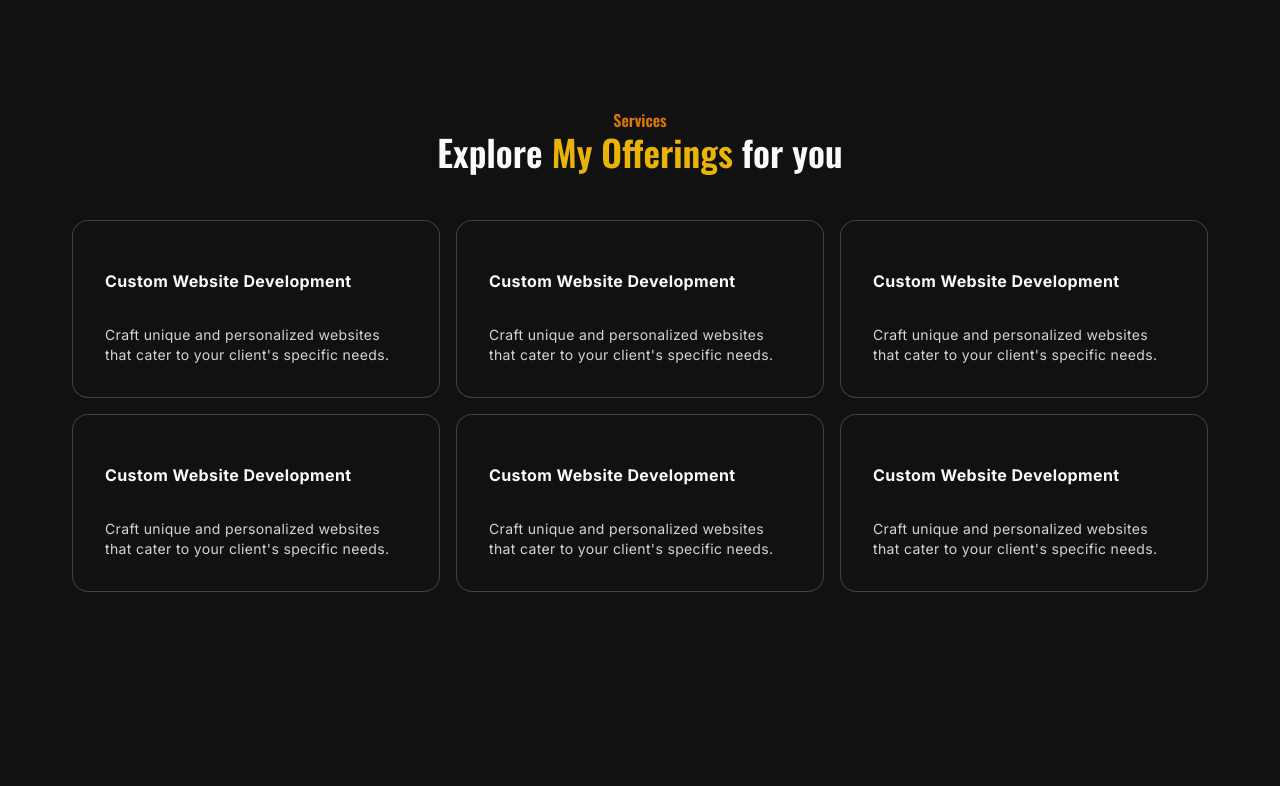
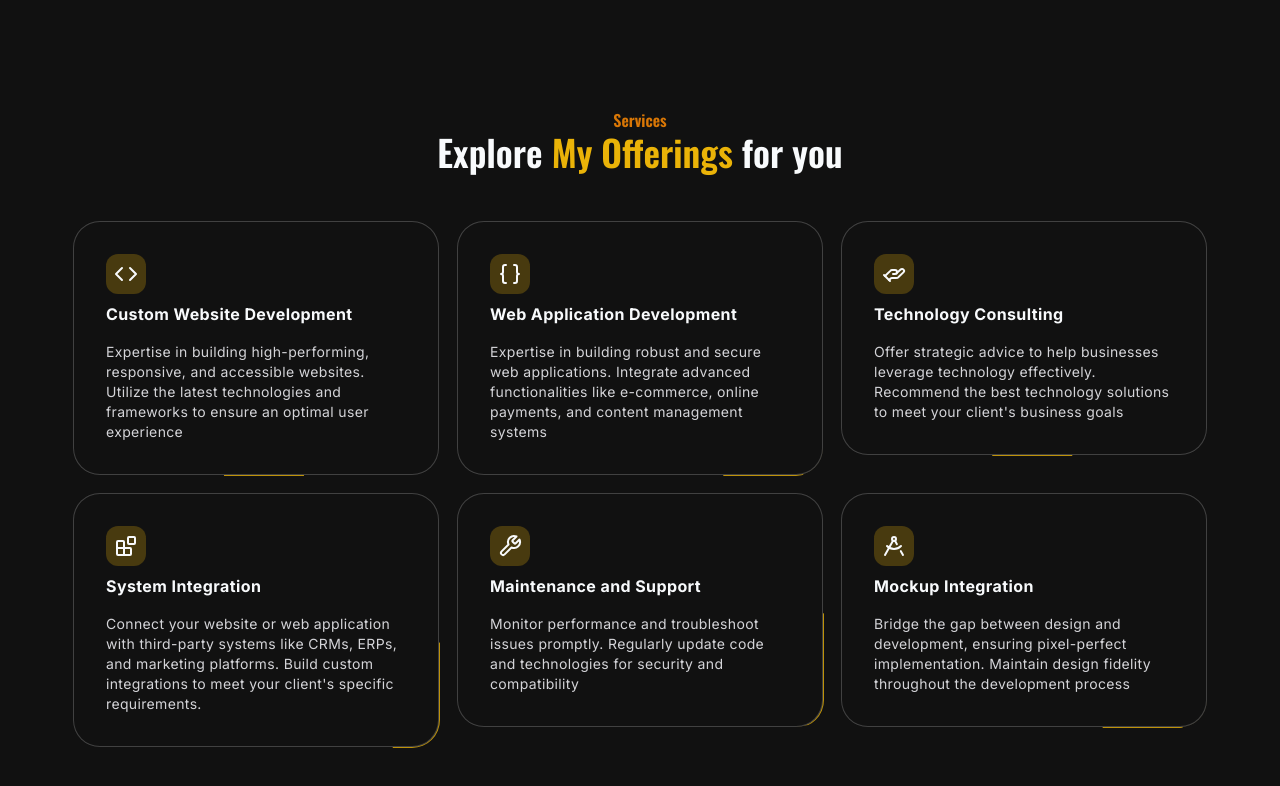
Before and after one commit to Balick/glorious-portfolio, a Next.js app: page / in a window 1280 px wide. Shown: the part 872-1658 px from the top of the page. Built offline with nearby package versions, Linux system fonts and the light colour scheme.

Commit message:
build services section

```diff
--- a/app/page.tsx
+++ b/app/page.tsx
@@ -3,7 +3,7 @@ import HeroSection from "@/components/hero-section";
 import Services from "@/components/services";
 import { FloatingNav } from "@/components/ui/floating-navbar";
 import { Meteors } from "@/components/ui/meteors";
-import { navItems } from "@/data";
+import { navItems } from "@/data/index";
 
 export default function Home() {
   return (
--- a/components/toggle-theme.tsx
+++ b/components/toggle-theme.tsx
@@ -18,7 +18,7 @@ export function ToggleButton() {
   return (
     <DropdownMenu>
       <DropdownMenuTrigger asChild>
-        <Button variant="outline" size="icon" className="fixed bottom-2 right-2 md:right-8">
+        <Button variant="outline" size="icon" className="fixed bottom-2 right-2 md:right-8 z-30">
           <Sun className="h-[1.2rem] w-[1.2rem] rotate-0 scale-100 transition-all dark:-rotate-90 dark:scale-0" />
           <Moon className="absolute h-[1.2rem] w-[1.2rem] rotate-90 scale-0 transition-all dark:rotate-0 dark:scale-100" />
           <span className="sr-only">Toggle theme</span>
--- a/components/ui/card-hover-effect.tsx
+++ b/components/ui/card-hover-effect.tsx
@@ -2,8 +2,9 @@
 
 import { cn } from "@/lib/utils";
 import { AnimatePresence, motion } from "framer-motion";
-import Link from "next/link";
-import { useState } from "react";
+import { ReactNode, useState } from "react";
+import { Button } from "./moving-border";
+import { Span } from "next/dist/trace/trace.js";
 
 export const HoverEffect = ({
   items,
@@ -12,6 +13,7 @@ export const HoverEffect = ({
   items: {
     title: string;
     description: string;
+    ico?: ReactNode;
   }[];
   className?: string;
 }) => {
@@ -28,7 +30,7 @@ export const HoverEffect = ({
         <div
           //href={item?.link}
           key={item?.title}
-          className="relative group  block p-2 h-full w-full"
+          className="relative group  block p-2 h-max w-full"
           onMouseEnter={() => setHoveredIndex(idx)}
           onMouseLeave={() => setHoveredIndex(null)}
         >
@@ -50,6 +52,7 @@ export const HoverEffect = ({
             )}
           </AnimatePresence>
           <Card>
+            {item.ico && <span className="block dark:bg-yellow-500/25 bg-amber-500/25 w-max p-2 rounded-xl">{item.ico}</span>}
             <CardTitle>{item.title}</CardTitle>
             <CardDescription>{item.description}</CardDescription>
           </Card>
@@ -67,18 +70,21 @@ export const Card = ({
   children: React.ReactNode;
 }) => {
   return (
-    <div
+    <Button
+      duration={Math.floor(Math.random() * 10000) + 10000}
+      borderRadius="1.75rem"
       className={cn(
-        "rounded-2xl h-full w-full p-4 overflow-hidden bg-white dark:bg-cool-black border border-transparent border-black group-hover:border-slate-700 dark:border-white/[0.2] dark:group-hover:border-slate-700 relative z-20",
+        "rounded-2xl h-full w-full p-4 bg-white dark:bg-cool-black border border-black/10 group-hover:border-slate-700 dark:border-white/[0.2] dark:group-hover:border-slate-700 relative z-20",
         className
       )}
     >
       <div className="relative z-50">
         <div className="p-4">{children}</div>
       </div>
-    </div>
+    </Button>
   );
 };
+
 export const CardTitle = ({
   className,
   children,
@@ -87,11 +93,10 @@ export const CardTitle = ({
   children: React.ReactNode;
 }) => {
   return (
-    <h4 className={cn("font-bold tracking-wide mt-4", className)}>
-      {children}
-    </h4>
+    <h4 className={cn("font-bold tracking-wide text-left mt-2", className)}>{children}</h4>
   );
 };
+
 export const CardDescription = ({
   className,
   children,
@@ -102,7 +107,7 @@ export const CardDescription = ({
   return (
     <p
       className={cn(
-        "mt-8 dark:text-zinc-300 tracking-wide leading-relaxed text-sm",
+        "mt-4 dark:text-zinc-300 tracking-wide leading-relaxed text-sm text-left",
         className
       )}
     >
--- a/components/ui/moving-border.tsx
+++ b/components/ui/moving-border.tsx
@@ -1,5 +1,4 @@
 "use client";
-
 import React from "react";
 import {
   motion,
@@ -11,7 +10,7 @@ import {
 import { useRef } from "react";
 import { cn } from "@/lib/utils";
 
-export function ContainerBorder({
+export function Button({
   borderRadius = "1.75rem",
   children,
   as: Component = "button",
@@ -33,8 +32,7 @@ export function ContainerBorder({
   return (
     <Component
       className={cn(
-        // remove h-16 w-40, add  md:col-span-2
-        "bg-transparent relative text-xl p-[1px] overflow-hidden md:col-span-2 md:row-span-1",
+        "bg-transparent relative p-[1px] overflow-hidden",
         containerClassName
       )}
       style={{
@@ -43,13 +41,13 @@ export function ContainerBorder({
       {...otherProps}
     >
       <div
-        className="absolute inset-0 rounde-[1.75rem]"
+        className="absolute inset-0"
         style={{ borderRadius: `calc(${borderRadius} * 0.96)` }}
       >
         <MovingBorder duration={duration} rx="30%" ry="30%">
           <div
             className={cn(
-              "h-20 w-20 opacity-[0.8] bg-[radial-gradient(#CBACF9_40%,transparent_60%)]",
+              "h-28 w-20 opacity-[0.8] bg-amber-600 dark:bg-yellow-500",
               borderClassName
             )}
           />
@@ -58,7 +56,7 @@ export function ContainerBorder({
 
       <div
         className={cn(
-          "relative bg-slate-900/[0.] border border-slate-800 backdrop-blur-xl text-white flex items-center justify-center w-full h-full text-sm antialiased",
+          "relative border backdrop-blur-xl flex w-full h-full",
           className
         )}
         style={{
--- a/data/index.ts
+++ /dev/null
@@ -1,45 +0,0 @@
-export const navItems = [
-  { name: "Works", link: "#works" },
-  { name: "Resume", link: "#resume" },
-  { name: "Services", link: "#services" },
-  { name: "Contact", link: "#contact" },
-];
-
-export const services = [
-  {
-    image: "/",
-    title: "Custom Website Development",
-    description:
-      "Craft unique and personalized websites that cater to your client's specific needs.",
-  },
-  {
-    image: "/",
-    title: "Custom Website Development",
-    description:
-      "Craft unique and personalized websites that cater to your client's specific needs.",
-  },
-  {
-    image: "/",
-    title: "Custom Website Development",
-    description:
-      "Craft unique and personalized websites that cater to your client's specific needs.",
-  },
-  {
-    image: "/",
-    title: "Custom Website Development",
-    description:
-      "Craft unique and personalized websites that cater to your client's specific needs.",
-  },
-  {
-    image: "/",
-    title: "Custom Website Development",
-    description:
-      "Craft unique and personalized websites that cater to your client's specific needs.",
-  },
-  {
-    image: "/",
-    title: "Custom Website Development",
-    description:
-      "Craft unique and personalized websites that cater to your client's specific needs.",
-  },
-];
--- /dev/null
+++ b/data/index.tsx
@@ -0,0 +1,59 @@
+import {
+  DraftingCompass,
+  HandHelping,
+  Blocks,
+  Wrench,
+  Code,
+  Braces,
+} from "lucide-react";
+
+export const navItems = [
+  { name: "Works", link: "#works" },
+  { name: "Resume", link: "#resume" },
+  { name: "Services", link: "#services" },
+  { name: "Contact", link: "#contact" },
+];
+
+export const services = [
+  {
+    ico: <Code />,
+    title: "Custom Website Development",
+    description:
+      "Expertise in building high-performing, responsive, and accessible websites. " +
+      "Utilize the latest technologies and frameworks to ensure an optimal user experience",
+  },
+  {
+    ico: <Braces />,
+    title: "Web Application Development",
+    description:
+      "Expertise in building robust and secure web applications. " +
+      "Integrate advanced functionalities like e-commerce, online payments, and content management systems",
+  },
+  {
+    ico: <HandHelping />,
+    title: "Technology Consulting",
+    description:
+      "Offer strategic advice to help businesses leverage technology effectively. " +
+      "Recommend the best technology solutions to meet your client's business goals",
+  },
+  {
+    ico: <Blocks />,
+    title: "System Integration",
+    description:
+      "Connect your website or web application with third-party systems like CRMs, ERPs, and marketing platforms. " +
+      "Build custom integrations to meet your client's specific requirements.",
+  },
+  {
+    ico: <Wrench />,
+    title: "Maintenance and Support",
+    description:
+      "Monitor performance and troubleshoot issues promptly. " +
+      "Regularly update code and technologies for security and compatibility",
+  },
+  {
+    ico: <DraftingCompass />,
+    title: "Mockup Integration",
+    description:
+      "Bridge the gap between design and development, ensuring pixel-perfect implementation. Maintain design fidelity throughout the development process",
+  },
+];
--- a/tailwind.config.ts
+++ b/tailwind.config.ts
@@ -1,4 +1,7 @@
 import type { Config } from "tailwindcss";
+const {
+  default: flattenColorPalette,
+} = require("tailwindcss/lib/util/flattenColorPalette");
 
 const config = {
   darkMode: ["class"],
@@ -86,7 +89,19 @@ const config = {
       },
     },
   },
-  plugins: [require("tailwindcss-animate")],
+  plugins: [require("tailwindcss-animate"), addVariablesForColors],
 } satisfies Config;
 
+// This plugin adds each Tailwind color as a global CSS variable, e.g. var(--gray-200).
+function addVariablesForColors({ addBase, theme }: any) {
+  let allColors = flattenColorPalette(theme("colors"));
+  let newVars = Object.fromEntries(
+    Object.entries(allColors).map(([key, val]) => [`--${key}`, val])
+  );
+
+  addBase({
+    ":root": newVars,
+  });
+}
+
 export default config;
```
